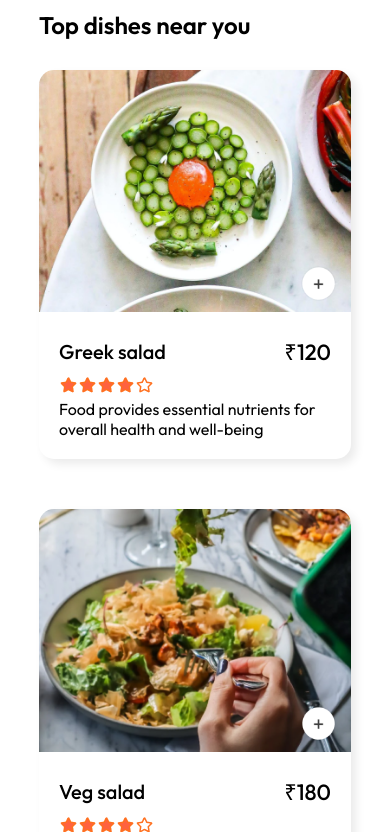
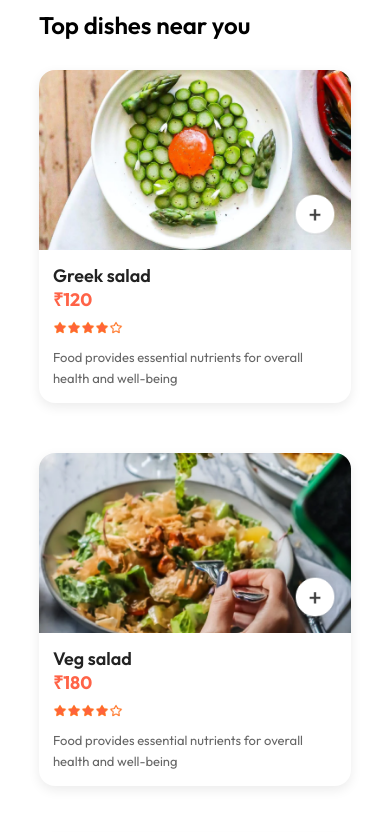
Before and after one commit to Rajashekar2202/Food_Delivery_App, a React (Vite) app: page / in a window 390 px wide. Shown: the part 736-1568 px from the top of the page. Built offline with nearby package versions, Linux system fonts and the light colour scheme.

Commit message:
Fooditem section improved

```diff
--- a/src/components/FoodItem/FoodItem.css
+++ b/src/components/FoodItem/FoodItem.css
@@ -1,56 +1,110 @@
 .food-item {
   width: 100%;
-  margin: auto;
-  border-radius: 15px;
-  box-shadow: 5px 5px 10px #00000015;
-  transition: 0.3s;
-  animation: fadeIn 1ms;
+  border-radius: 16px;
+  background-color: #fff;
+  overflow: hidden;
+  box-shadow: 0 4px 12px rgba(0, 0, 0, 0.08);
+  transition:
+    transform 0.3s ease,
+    box-shadow 0.3s ease;
+  animation: fadeIn 0.4s ease;
 }
 
+/* CARD HOVER */
+.food-item:hover {
+  transform: translateY(-6px);
+  box-shadow: 0 10px 24px rgba(0, 0, 0, 0.12);
+}
+
+/* IMAGE CONTAINER */
+.food-item-img-container {
+  position: relative;
+  overflow: hidden;
+}
+
+/* FOOD IMAGE */
 .food-item-image {
   width: 100%;
-  border-radius: 15px 15px 0px 0px;
+  height: 220px;
+  object-fit: cover;
+  display: block;
+  transition: transform 0.4s ease;
 }
 
-.food-item-info {
-  padding: 20px;
+/* IMAGE ZOOM */
+.food-item:hover .food-item-image {
+  transform: scale(1.05);
 }
 
+/* INFO */
+.food-item-info {
+  padding: 18px;
+}
+
+/* NAME + RATING */
 .food-item-name-rating {
   display: flex;
   justify-content: space-between;
-  align-items: center;
-  margin-bottom: 10px;
+  align-items: flex-start;
+  gap: 10px;
+  margin-bottom: 12px;
 }
 
-.food-item-name-rating p.name {
+/* NAME */
+.food-item-name-rating .name {
   font-size: 20px;
-  font-weight: 500;
+  font-weight: 600;
+  color: #222;
+  line-height: 1.3;
 }
 
-.food-item-name-rating p.price {
-  font-size: 22px;
-  font-weight: 500;
-  color: black;
+/* PRICE */
+.food-item-name-rating .price {
+  font-size: 20px;
+  font-weight: 700;
+  color: tomato;
+  white-space: nowrap;
 }
 
-.food-item-name-rating img {
-  width: 70px; /* if rating stars are here */
+/* RATING */
+.rating-stars {
+  width: 80px;
 }
 
-.food-item-img-container {
-  position: relative;
+/* DESCRIPTION */
+.food-item-desc {
+  font-size: 14px;
+  line-height: 1.6;
+  color: #666;
+  margin-top: 10px;
 }
 
-.food-item-img-container .add {
-  width: 35px;
+/* ADD BUTTON */
+.add-btn {
   position: absolute;
   bottom: 15px;
   right: 15px;
+  width: 42px;
+  height: 42px;
+  border: none;
+  border-radius: 50%;
+  background: transparent;
   cursor: pointer;
-  border-radius: 50%;
+  transition:
+    transform 0.2s ease,
+    opacity 0.2s ease;
 }
 
+.add-btn img {
+  width: 100%;
+}
+
+.add-btn:hover {
+  transform: scale(1.1);
+  opacity: 0.9;
+}
+
+/* COUNTER */
 .food-item-counter {
   position: absolute;
   bottom: 15px;
@@ -58,11 +112,76 @@
   display: flex;
   align-items: center;
   gap: 10px;
-  padding: 6px;
+  padding: 6px 10px;
   border-radius: 50px;
-  background-color: white;
+  background-color: #fff;
+  box-shadow: 0 4px 12px rgba(0, 0, 0, 0.12);
 }
 
+/* COUNTER BUTTONS */
+.food-item-counter button {
+  border: none;
+  background: transparent;
+  padding: 0;
+  cursor: pointer;
+  display: flex;
+  align-items: center;
+  justify-content: center;
+  transition: transform 0.2s ease;
+}
+
+.food-item-counter button:hover {
+  transform: scale(1.1);
+}
+
+/* COUNTER ICONS */
 .food-item-counter img {
   width: 30px;
 }
+
+/* COUNT */
+.food-item-counter p {
+  font-size: 16px;
+  font-weight: 600;
+  min-width: 18px;
+  text-align: center;
+}
+
+/* TABLET */
+@media (max-width: 768px) {
+  .food-item-image {
+    height: 200px;
+  }
+
+  .food-item-name-rating .name {
+    font-size: 18px;
+  }
+
+  .food-item-name-rating .price {
+    font-size: 18px;
+  }
+}
+
+/* MOBILE */
+@media (max-width: 480px) {
+  .food-item-info {
+    padding: 14px;
+  }
+
+  .food-item-image {
+    height: 180px;
+  }
+
+  .food-item-name-rating {
+    flex-direction: column;
+    align-items: flex-start;
+  }
+
+  .rating-stars {
+    width: 70px;
+  }
+
+  .food-item-desc {
+    font-size: 13px;
+  }
+}
--- a/src/components/FoodItem/FoodItem.jsx
+++ b/src/components/FoodItem/FoodItem.jsx
@@ -5,42 +5,82 @@ import { StoreContext } from "../../context/StoreContext";
 
 const FoodItem = ({ id, name, price, description, image }) => {
   const { cartItems, addToCart, removeFromCart } = useContext(StoreContext);
+
+  const itemCount = cartItems[id] || 0;
+
+  // Add item
+  const handleAdd = () => {
+    addToCart(id);
+  };
+
+  // Remove item
+  const handleRemove = () => {
+    removeFromCart(id);
+  };
+
   return (
-    <div className="food-item">
+    <article className="food-item">
+      {/* IMAGE */}
       <div className="food-item-img-container">
-        <img className="food-item-image" src={image} alt="" />
-        {!cartItems[id] ? (
-          <img
-            className="add"
-            onClick={() => addToCart(id)}
-            src={assets.add_icon_white}
-            alt=""
-          />
+        <img
+          className="food-item-image"
+          src={image}
+          alt={name}
+          loading="lazy"
+        />
+
+        {/* ADD BUTTON */}
+        {itemCount === 0 ? (
+          <button
+            type="button"
+            className="add-btn"
+            onClick={handleAdd}
+            aria-label={`Add ${name} to cart`}
+          >
+            <img src={assets.add_icon_white} alt="Add item" />
+          </button>
         ) : (
           <div className="food-item-counter">
-            <img
-              onClick={() => removeFromCart(id)}
-              src={assets.remove_icon_red}
-              alt=""
-            />
-            <p>{cartItems[id]}</p>
-            <img
-              onClick={() => addToCart(id)}
-              src={assets.add_icon_green}
-              alt=""
-            />
+            <button
+              type="button"
+              onClick={handleRemove}
+              aria-label={`Remove ${name}`}
+            >
+              <img src={assets.remove_icon_red} alt="Remove item" />
+            </button>
+
+            <p>{itemCount}</p>
+
+            <button
+              type="button"
+              onClick={handleAdd}
+              aria-label={`Increase ${name} quantity`}
+            >
+              <img src={assets.add_icon_green} alt="Increase quantity" />
+            </button>
           </div>
         )}
       </div>
+
+      {/* INFO */}
       <div className="food-item-info">
         <div className="food-item-name-rating">
-          <p className="name">{name}</p>
-          <p className="price">₹{price}</p>
+          <div>
+            <p className="name">{name}</p>
+            <p className="price">₹{price}</p>
+          </div>
+
+          <img
+            src={assets.rating_starts}
+            alt="Food rating"
+            className="rating-stars"
+          />
         </div>
-        <img src={assets.rating_starts} alt="Rating" />
+
         <p className="food-item-desc">{description}</p>
       </div>
-    </div>
+    </article>
   );
 };
+
 export default FoodItem;
```
